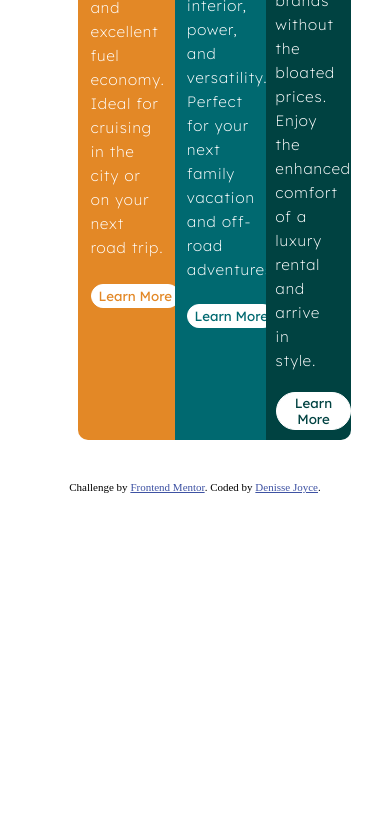
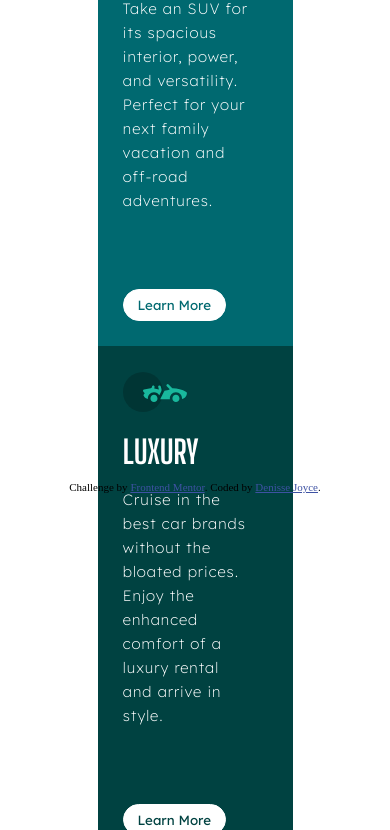
Before and after one commit to denissejoyce/3-column-preview-card-component-main, a plain HTML site: page index.html in a window 390 px wide. Shown: the part 309-1139 px from the top of the page. Before the commit the page ends 844 px from the top, so only its background shows below. Drawn offline with Linux system fonts and the light colour scheme.

Commit message:
Update style.css

```diff
--- a/style.css
+++ b/style.css
@@ -45,6 +45,10 @@ table {
 	border-spacing: 0;
 }
 
+* {
+    transition: 0.3s all ease;
+}
+
 :root {
     --bright-orange: hsl(31, 77%, 52%);
     --dark-cyan: hsl(184, 100%, 22%);
@@ -53,7 +57,9 @@ table {
 }
 
 article {
-    max-width: fit-content; /* 310px */
+    /* height: 100%;
+    max-height: 395rem; */
+    max-width: fit-content;
     padding: 13% 0 13% 13%;
     width: 100%;
 }
@@ -62,10 +68,12 @@ article > p {
     color: var(--white);
     font-family: 'Lexend Deca', sans-serif;
     font-weight: 200;
+    /* height: 100%; */
     letter-spacing: 1px;
     line-height: 1.6;
+    /* max-height: 14rem; */
     max-width: 76%;
-    padding: 0 0 25% 0;
+    padding-bottom: 45%;
     width: 100%;
 }
 
@@ -84,7 +92,7 @@ button {
     border-radius: 23px;
     font-family: 'Lexend Deca', sans-serif;
     font-weight: 400;
-    padding: 3% 7%;
+    padding: 4% 8%;
 }
 
 h2 {
@@ -106,8 +114,6 @@ main {
     width: 100%;
 }
 
-
-
 .attribution {
     font-size: 11px;
     background-color: transparent;
@@ -119,6 +125,7 @@ main {
     left: 0;
     bottom: 5%;
 }
+
 .attribution a { color: hsl(228, 45%, 44%); }
 
 .luxury {
@@ -176,3 +183,19 @@ main {
     white-space: nowrap;
     overflow: hidden;
 }
+
+@media (max-width: 700px) {
+    main {
+        gap: 0;
+        grid-template-columns: 1fr;
+        max-width: 50%;
+    }
+
+    .luxury {
+        border-radius: 0 0 10px 10px;
+    }
+
+    .sedans {
+        border-radius: 10px 10px 0 0;
+    }
+}
```
